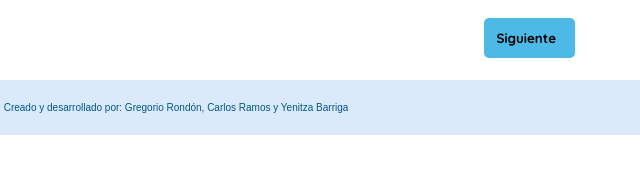
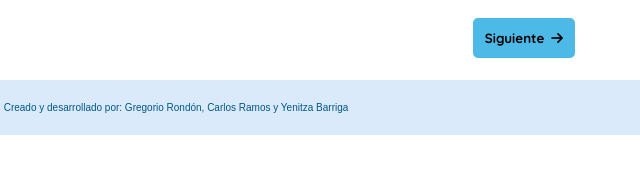
Before and after one commit to gregoriorondon/readygrade-desktop, an Electron app: page src/views/index.html in a window 1280 px wide. Shown: the part 441-614 px from the top of the page, 464-1104 px from the left. Drawn offline with Linux system fonts and the light colour scheme.

Commit message:
sync db form icon

```diff
--- a/src/views/index.html
+++ b/src/views/index.html
@@ -5,6 +5,7 @@
   <meta name="viewport" content="width=device-width, initial-scale=1.0">
   <title>Notas Desktop v.Alpha</title>
   <link rel="stylesheet" href="../css/estilos.css">
+  <link rel="stylesheet" href="../fontawesome/css/all.css">
 </head>
 <body class="cuerpo">
 <div class="container">
```
